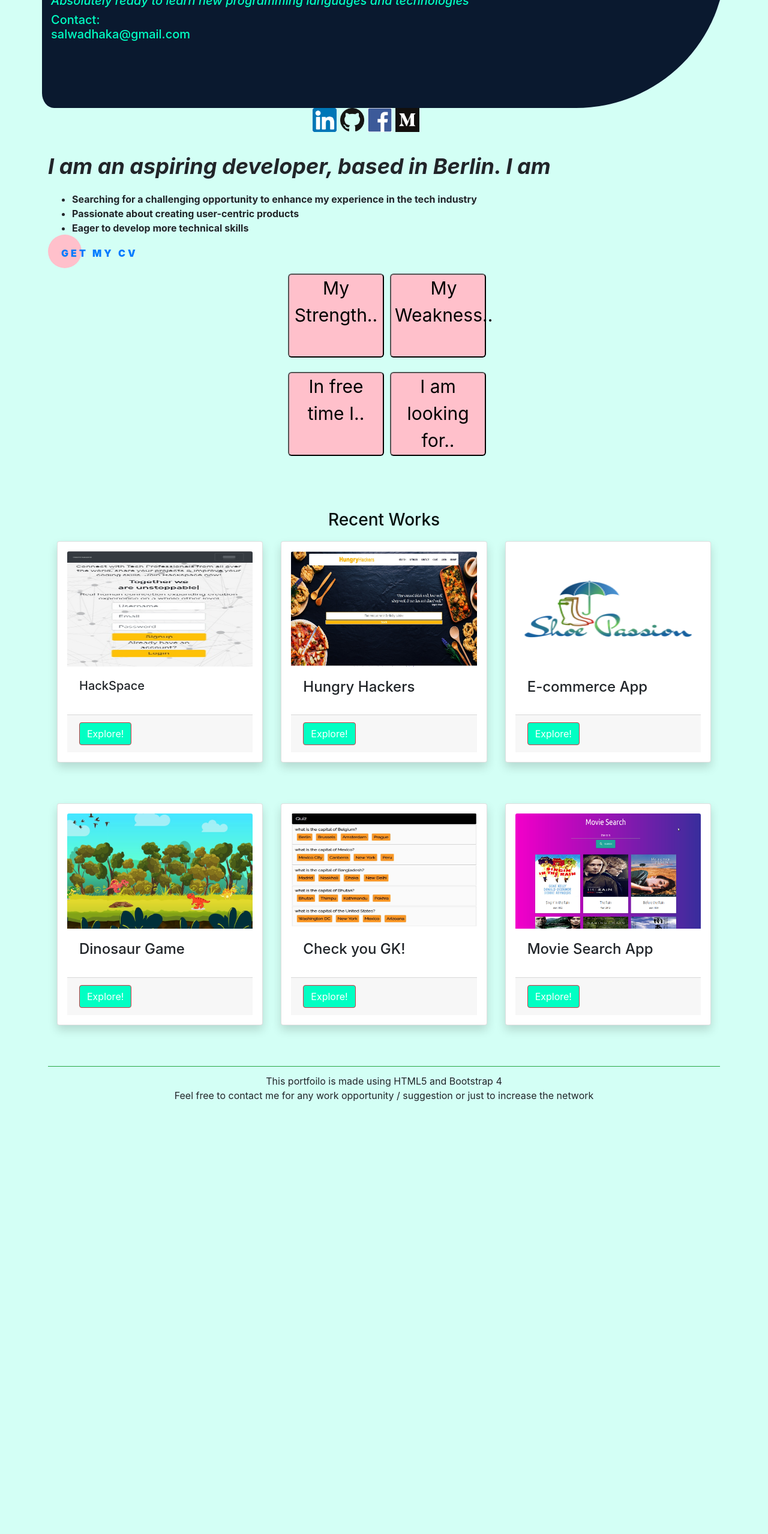
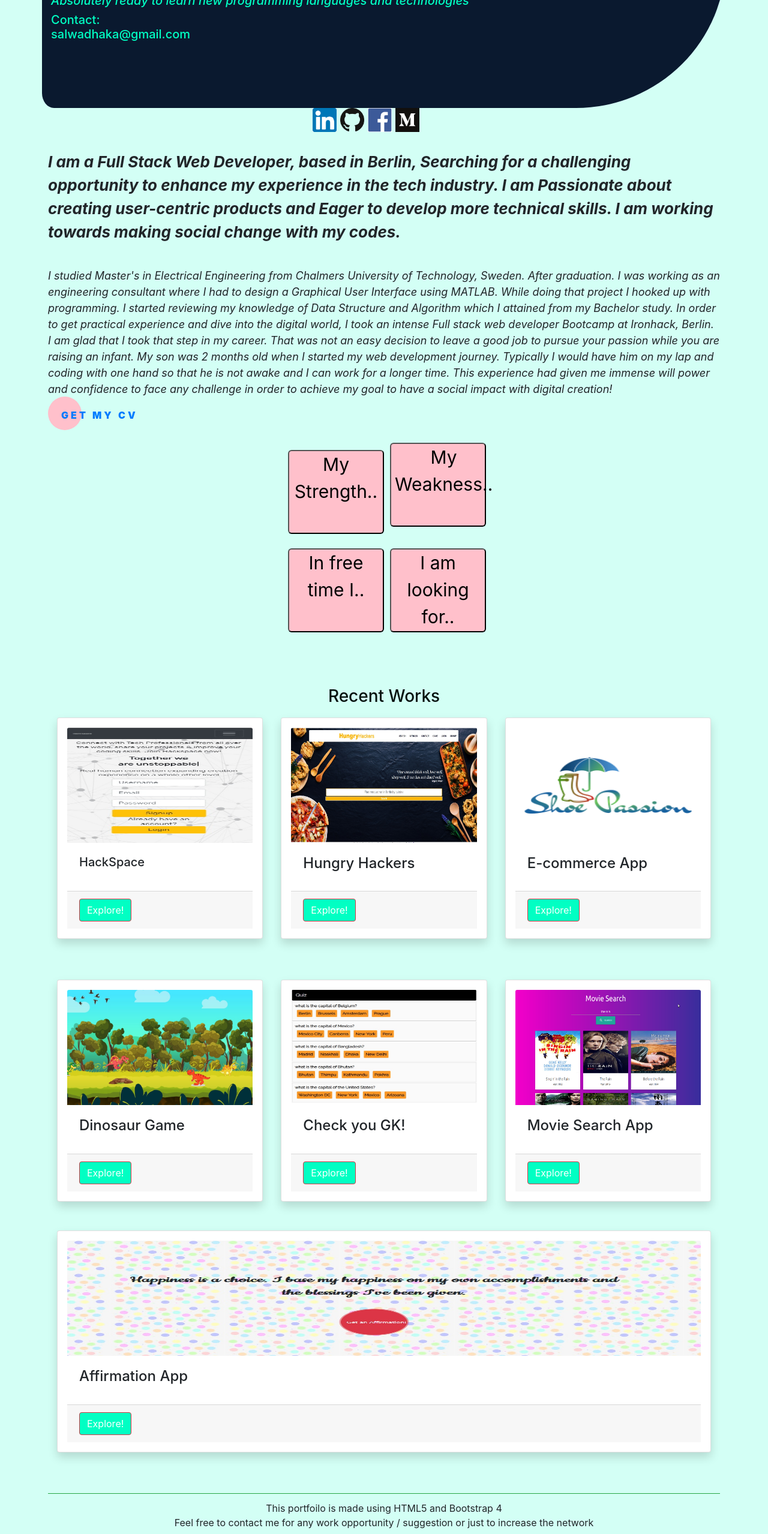
Before and after one commit to salwacynthia/Cynthias-sPortfoilo, a website: page index.html in a window 1280 px wide. Shown: the part 240-2797 px from the top of the page at 60% size. Before the commit the page ends 2100 px from the top, so only its background shows below. Drawn offline with nearby package versions, Linux system fonts and the light colour scheme.

Commit message:
about section

```diff
--- a/New Text Document.txt
+++ b/New Text Document.txt
@@ -1,4 +1,7 @@
 who sees challenges as opportunities for personal growth.
+about section better
+city game and tic tac toe add
+
 
 rgb(209, 212, 23)
 blog
--- a/index.html
+++ b/index.html
@@ -68,18 +68,26 @@
 
 
       <div class="container" id="about">
-                  <p style="font-size:36px;font-style:italic;"> <b>
-                    I am an aspiring developer, based in Berlin. I am
-                    <ul>
-                      <li>Searching for a challenging opportunity to enhance my experience in the tech industry</li>
-                      <li>Passionate about creating user-centric products</li>
-                      <li>Eager to develop more technical skills</li>
-                    </ul>
-                    <!-- I am an aspiring developer, based in Berlin
-                    searching for a challenging opportunity to enhance my experience in the tech industry. I am Passionate about
-                    creating user-centric products. I believe in adding value to the team I am working with and enhancing personal skills.  -->
-                  </b>
+                  <p style="font-size:26px;font-style:italic;"> <b>
+                    I am a Full Stack Web Developer, based in Berlin, Searching for a challenging opportunity to enhance my experience in the tech industry.
+                    I am Passionate about creating user-centric products and Eager to develop more technical skills. I am working towards making social change with my codes.
+                    </b>
                   </p>
+                    <br>
+                    <p style="font-size:18px;font-style:italic;">
+
+                      I studied Master's in Electrical Engineering from Chalmers University of Technology, Sweden. After graduation.
+                      I was working as an engineering consultant where I had to design a Graphical User Interface using MATLAB.
+                      While doing that project I hooked up with programming. I started reviewing my knowledge of Data Structure and Algorithm which
+                      I attained from my Bachelor study. In order to get practical experience and dive into the digital world,
+                      I took an intense Full stack web developer Bootcamp at Ironhack, Berlin.
+                      <br>
+                      I am glad that I took that step in my career. That was not an easy decision to leave a good job to pursue your passion while you
+                      are raising an infant. My son was 2 months old when I started my web development journey.
+                      Typically I would have him on my lap and coding with one hand so that he is not awake and I can work for a longer time.
+                      This experience had given me immense will power and confidence
+                      to face any challenge in order to achieve my goal to have a social impact with digital creation!                  </p>
+
                   <a href="https://drive.google.com/file/d/1p0qOUTgrDD_NfBekVAJWPZNa4zlBuIog/view?usp=sharing" class="cta">
                     <span>Get My CV </span>
                     <svg width="13px" height="10px" viewBox="0 0 13 10">
@@ -90,6 +98,7 @@
                   <!-- type="button" class="btn btn-primary btn-lg btn-block" -->
                   <div class="container" id="feature">
                     <div class="feature-btn-container">
+                      <br>
                       <div class="popover_wrapper">
                         <button type="button" id="feature-btn">My Strength..</button>
                         <div class="popover_content">
@@ -379,6 +388,7 @@
                   </div>
                 </div>
 
+
             <!-- movie app-->
 
             <div class="card shadow p-3 mb-5 bg-white rounded" id = "card">
@@ -420,6 +430,55 @@
       </div>
     </div>
 
+    <div class="container">
+      <div class="card-deck" id="card-deck">
+                 <!-- affirmation app-->
+
+                 <div class="card shadow p-3 mb-5 bg-white rounded5" id = "card">
+                  <img src = "./images/aff.jpg" class="card-img-top" alt="..." >
+                    <div class="card-body">
+                        <h4 class="card-title">Affirmation App</h4>
+                        <!-- <p class="card-text">Project using P5 js, JavaScript, HTML, CSS</p> -->
+                      </div>
+                        <div class="card-footer">
+
+                            <a href="" class="btn btn-danger" id = "button" data-toggle="modal" data-target="#myModal5">Explore!</a>
+                    </div>
+                    <!-- The Modal -->
+                    <div class="modal" id="myModal5">
+                        <div class="modal-dialog">
+                          <div class="modal-content">
+
+                  <!-- Modal Header -->
+                          <div class="modal-header">
+                            <h2 class="modal-title">Affirmation</h2>
+                            <button type="button" class="close" data-dismiss="modal">&times;</button>
+                          </div>
+
+                  <!-- Modal body -->
+                          <div class="modal-body">
+                           I got suggestion from a friend to practise Affirmations to keep the positive vibe ON! The suggestion was to write some Affirmations
+                           and read them daily. I thought, why waste papers when I can code??
+                            <br>
+                            Thus I made this app for myself and I am using it daily :D
+                            <br>
+                            Stack: JavaScript, HTML, CSS
+                            <br>
+                            <a href="http://affirmation.netlify.app/"> Visit the App</a>
+                            </div>
+
+                  <!-- Modal footer -->
+                  <div class="modal-footer">
+                              <button type="button" class="btn btn-danger" id = "button" data-dismiss="modal"> <b>X</b></button>
+                          </div>
+                      </div>
+                    </div>
+                  </div>
+                  </div>
+                </div>
+                </div>
+
+
     <!-- <div class="container"> -->
       <!-- footer -->
       <div class="card-footer bg-transparent border-success" id = "footer">
```
Also changed, not shown: images/aff.jpg (added).
